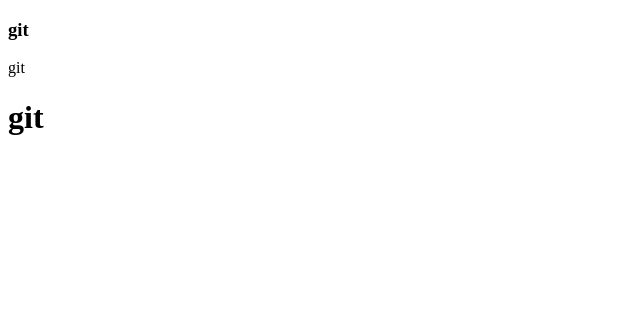
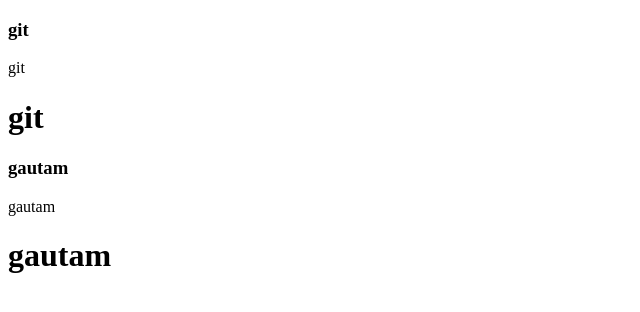
Before and after one commit to gautamsinh007/New-folder, a plain HTML site: page index.html in a window 1280 px wide. Shown: the whole page, without its empty margins (0-640 px from the left). Drawn offline with Linux system fonts and the light colour scheme.

Commit message:
done page

```diff
--- a/index.html
+++ b/index.html
@@ -9,5 +9,9 @@
 	<h3>git</h3>
 	<p>git</p>
 	<h1>git</h1>
+
+	<h3>gautam</h3>
+	<p>gautam</p>
+	<h1>gautam</h1>
 </body>
 </html>
```
